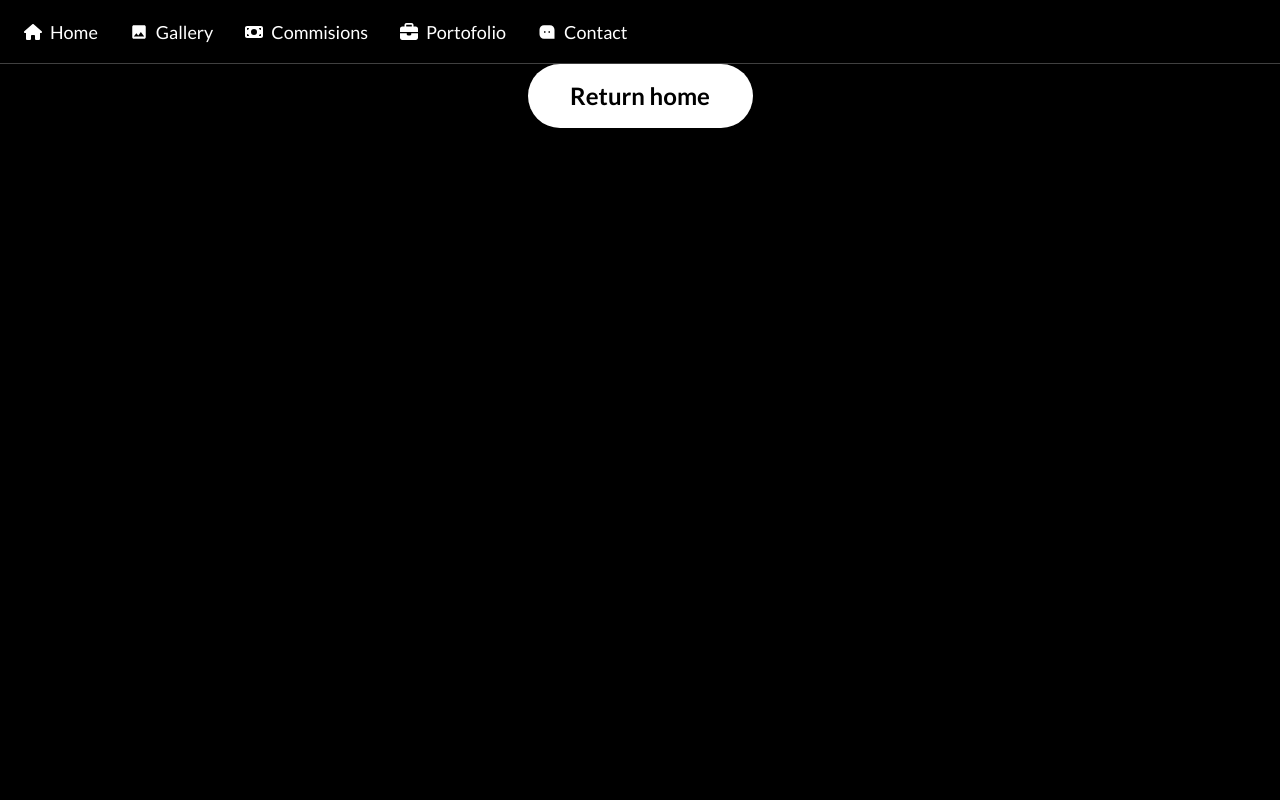
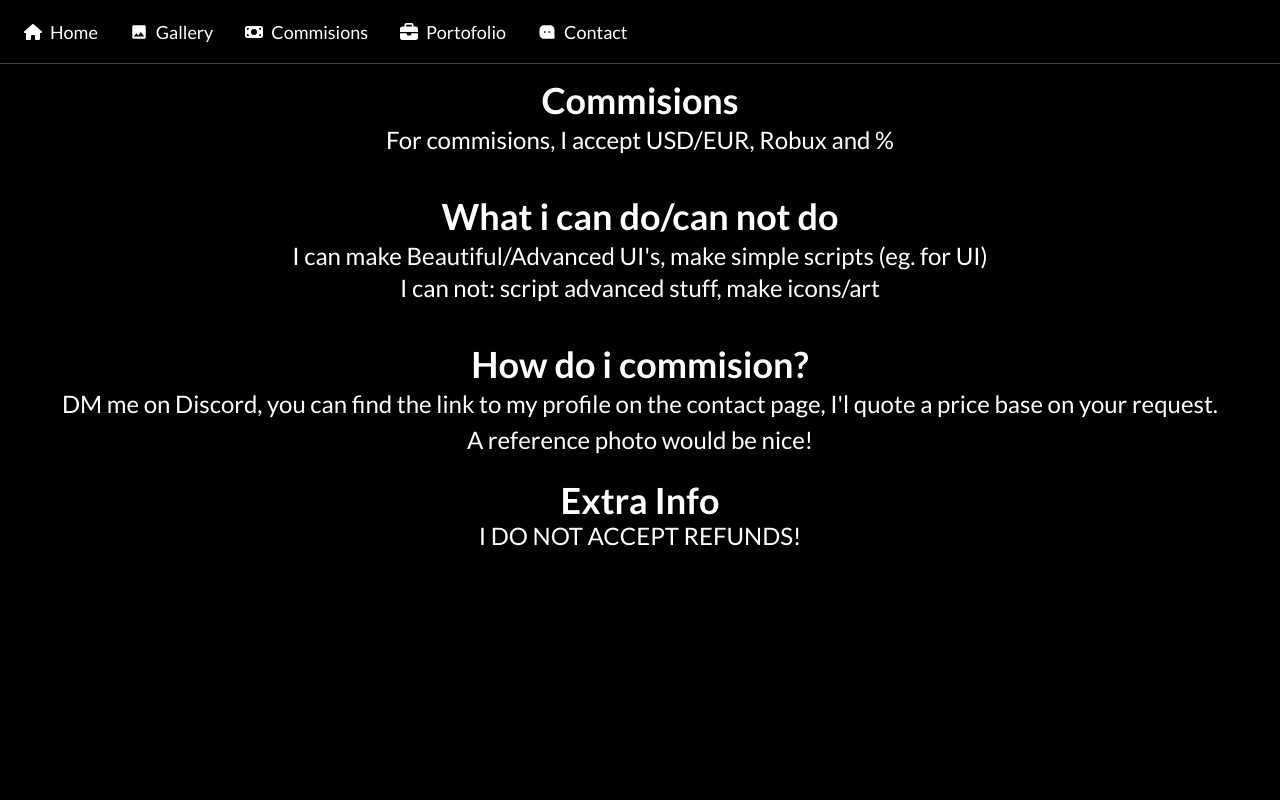
Before and after one commit to al-ex427/alex-site, a Next.js app: page /commisions in a window 1280 px wide. Before the commit this address had no page. Shown: the top 800 px of the page. Built offline with nearby package versions, Linux system fonts and the light colour scheme.

Commit message:
MAKE contact/commisions

```diff
--- /dev/null
+++ b/src/app/commisions/page.tsx
@@ -0,0 +1,28 @@
+export default function Commisions() {
+    return (
+        <>
+            <div className="page gap-2 overflow-auto">
+                <section className="portofolioCategory p-4 items-center gap-1">
+                    <h1 className="text-4xl font-bold">Commisions</h1>
+                    <p className="text-2xl">For commisions, I accept USD/EUR, Robux and %</p>
+                </section>
+                <section className="portofolioCategory p-4 items-center gap-1">
+                    <h1 className="text-4xl font-bold">What i can do/can not do</h1>
+                    <div className={`text-2xl`}>
+                        <p>I can make Beautiful/Advanced UI's, make simple scripts (eg. for UI) </p>
+                        <p>I can not: script advanced stuff, make icons/art</p>
+                    </div>
+                </section>
+                <section className="portofolioCategory p-4 items-center gap-1">
+                    <h1 className="text-4xl font-bold">How do i commision?</h1>
+                    <p className="text-2xl">DM me on Discord, you can find the link to my profile on the contact page, I'l quote a price base on your request.</p>
+                    <p className="text-2xl">A reference photo would be nice!</p>
+                </section>
+                <section>
+                     <h1 className="text-4xl font-bold">Extra Info</h1>
+                     <p className="text-2xl">I DO NOT ACCEPT REFUNDS!</p>
+                </section>
+            </div>
+        </>
+    )
+}
--- a/src/app/contact/page.tsx
+++ b/src/app/contact/page.tsx
@@ -1,10 +1,12 @@
+import AppIcon from "@/components/AppIcon";
 
 export default function Contact() {
     return (
         <>
+        <div className="page">
+            <h1 className="text-2xl font-bold">You can contact me via these platforms:</h1>
+            <AppIcon className="w-64" iconUrl="https://discord.com/users/1156977795575070873/" iconSrc="/assets/images/icons/Discord_LogoWhite.svg" iconScale={0.75} iconColor="bg-[#5865f2]"></AppIcon>
 
-        <div className="page">
-            <h1>You can contact me via these platforms:</h1>
         </div>
         </>
     );
--- a/src/app/not-found.tsx
+++ b/src/app/not-found.tsx
@@ -9,7 +9,8 @@ export const metadata: Metadata = {
 export default function NotFound() {
     return (
         <>
-        <div className="page">
+        <div className="page justify-center content-center gap-12">
+            <h1 className="text-6xl font-black">Page not found</h1>
             <Link href="/" className="bg-white w-[225px] rounded-full h-[64px] content-center text-black text-2xl font-bold">Return home</Link>
         </div>
         </>
--- a/src/app/portofolio/page.tsx
+++ b/src/app/portofolio/page.tsx
@@ -11,6 +11,8 @@ export default function Portofolio() {
                 <p className="text-2xl">Hey! My name is Alex; im also known as al_ex427. </p>
                 <p className="text-2xl">Im a UI Designer from Romania</p>
                 <p className="text-2xl">I do stuff in Roblox, Unity</p>
+                <p className="text-2xl">I know C#, a bit of LUAU and most of Haxe </p>
+
             </section>
             <section id="stuff" className="portofolioCategory p-4 items-center gap-1">
                 <h1 className="text-4xl font-bold">Stuff i can make/made before</h1>
```
Also changed, not shown: src/components/AppIcon.tsx (+5 -2 lines), public/assets/images/icons/Discord_LogoWhite.svg (added), public/assets/images/icons/Discord_SymbolWhite.svg (added).
